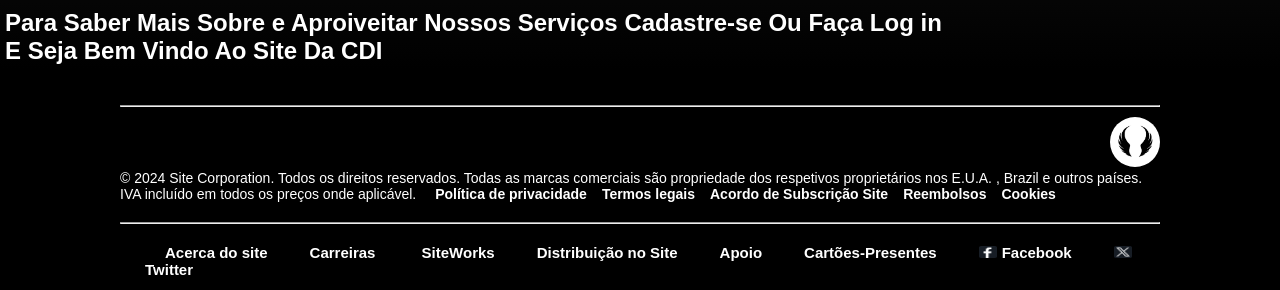
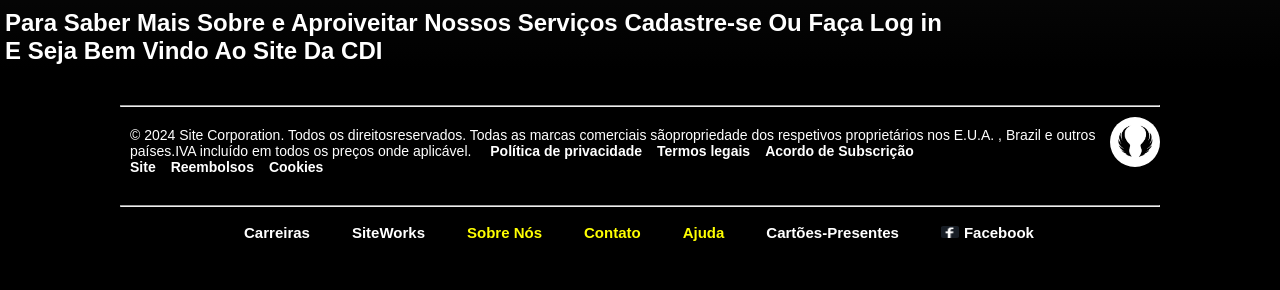
Before and after one commit to Dantedevil10/Project-CDI, an Angular app: page / in a window 1280 px wide. Shown: the part 863-1153 px from the top of the page. Built offline with nearby package versions, Linux system fonts and the light colour scheme; data requests are answered from the project's data file.

Commit message:
Alteração footer, adição jogos +14,lgc ainda não

```diff
--- a/src/app/Componentes/cadastro/cadastro.component.html
+++ b/src/app/Componentes/cadastro/cadastro.component.html
@@ -9,15 +9,20 @@
     <div class="pagecad-container">
         <div class="pagecadbox">
             <span class="inputs">
-                <p style="font-size: 13px;">User name</p>
+                <p style="font-size: 13px;">Nome de Usuário* : </p>
                     <input type="text" name="" id="Mytext"  style="background-color: rgba(10, 17, 21, 0.934);border: 1px solid white;">
                 <p></p> <!--Esse p Não pra Nada So é Pra Dar Um Espaçamento-->
-                <p style="font-size: 13px;">Email Adress</p>
+                <p style="font-size: 13px;">Email* : </p>
                     <input type="email" name="" id="Myemail"  style="background-color: rgba(10, 17, 21, 0.934);border: 1px solid white;">
-                <p id="emailmessageerror" style="font-size: 13px;"></p>
-                <p style="font-size: 13px;">Password</p>
+                <p id="emailmessageerror" style="font-size: 13px;"></p> <!--Lógica de erro (email => alerta so caso não tenha @ ou .)-->
+                <p style="font-size: 13px;">Cpf* :</p>
+                <input type="number" name="" id="Mycpf" style="background-color: rgba(10, 17, 21, 0.934);border: 1px solid white;">
+                <p id="cpfmessageerror" style="font-size: 13px;"></p>
+                <p style="font-size: 13px;">Dada de Nascimento* :</p>
+                    <input type="date" name="" id="Mydata" style="background-color: rgba(10, 17, 21, 0.934);border: 1px solid white">
+                <!--<p style="font-size: 13px;">Senha</p>
                     <input type="password" name="" id="Mypassword" style="background-color: rgba(10, 17, 21, 0.934);border: 1px solid white;">
-
+                  -->
             </span>
             <span class="Mybutton">
                 <input type="button" value="Create Account" id="buttonsign">
--- a/src/app/Componentes/cadastro/cadastro.component.sass
+++ b/src/app/Componentes/cadastro/cadastro.component.sass
@@ -66,7 +66,12 @@
     border-radius: 6px
     height: 30px
 
-#Mypassword
+#Mycpf
     width: 100%
     border-radius:6px
     height: 30px
+
+#Mydata
+    width: 100%
+    border-radius:6px
+    height: 30px
--- a/src/app/Componentes/cadastro/cadastro.component.ts
+++ b/src/app/Componentes/cadastro/cadastro.component.ts
@@ -6,8 +6,9 @@ import { Component } from '@angular/core';
   styleUrl: './cadastro.component.sass'
 })
 export class CadastroComponent {
-  constructor(){}
 
+  constructor(){
 
+  }
 
 }
--- a/src/app/Componentes/footer/footer.component.html
+++ b/src/app/Componentes/footer/footer.component.html
@@ -1,33 +1,27 @@
 <footer>
     <div id="footer-container">
         <hr>
-        <div class="position-image">
-            <div>
-                <img src="assets/images/logo.jpg" width="50px" height="50px" style="border-radius: 100%;" alt="Logo of site">
-            </div>
-        </div>
-        <div class="text-1">
-            © 2024 Site Corporation. Todos os direitos reservados. Todas as marcas comerciais são propriedade dos respetivos proprietários nos E.U.A. , Brazil e outros países.
-        </div>
-        <div class="text-2">
-            IVA incluído em todos os preços onde aplicável.
+        <div class="body-footer-container">
+          <div class="footer-text">
+              <p>© 2024 Site Corporation. Todos os direitosreservados. Todas as marcas comerciais sãopropriedade dos respetivos proprietários nos E.U.A. , Brazil e outros países.IVA incluído em todos os preços onde aplicável.
                   <a href="">Política de privacidade</a>
                   <a href="">Termos legais</a>
                   <a href="">Acordo de Subscrição Site</a>
                   <a href="">Reembolsos</a>
                   <a href="">Cookies</a>
-
+              </p>
+          </div>
+            <img src="assets/images/logo.jpg" width="50px" height="50px" style="border-radius: 100%;" alt="Logo of site">
           </div>
           <hr>
             <div class="links">
-            <a href="">Acerca do site</a>
               <a href="">Carreiras </a>
               <a href="">SiteWorks</a>
-            <a href="">Distribuição no Site</a>
-            <a href="">Apoio</a>
+              <a href="" routerLink="/sobre-nos" class="links-bottom-footer">Sobre Nós</a>
+              <a href="" routerLink="/contato" class="links-bottom-footer">Contato</a> <!--Responsáveis ESTILIZAÇÃO -> Destacar essas três ancoras-->
+              <a href="" routerLink="/ajuda" class="links-bottom-footer">Ajuda</a>
               <a href="">Cartões-Presentes</a>
               <a href=""><img src="assets/images/ico_facebook.png" alt="something" width="23px" height="12px">Facebook</a>
-            <a href=""><img src="assets/images/ico_twitter.png" alt="something" width="23px" height="12px">Twitter</a>
             </div>
     </div>
 </footer>
--- a/src/app/Componentes/footer/footer.component.sass
+++ b/src/app/Componentes/footer/footer.component.sass
@@ -8,44 +8,46 @@ footer
     color: white
     font-family: Arial, Helvetica, sans-serif
     font-size: 14px
-
-#footer-container
-    padding: 35px 120px 15px 120px
-
-
-.position-image
-    display: flex
-    justify-content: flex-end
-    margin-top: 10px
-
 a
     text-decoration: none
     font-weight: bold
+    margin-left: 20px
     color: white
-    margin-left: 20px
+    img
+        color: #000
+        padding-right: 5px
 
-.text-2
+#footer-container
+    padding: 35px 120px 35px 120px
+
+.body-footer-container
+    display: flex
+    justify-content: space-between
+    margin: 10px 0px 10px 0px
+
+.footer-text
+    display: flex
+    justify-content: start
+    width: 95%
     margin-bottom: 20px
+    padding-top: 10px
+    padding-left: 10px
     a
         margin-left: 15px
 
 .links
-    padding: 0px 10px 0px 25px
-    margin-top: 20px
+    display: inline-flex
+    justify-content: center
+    align-items: center
+    width: 100%
+    height: 50px
     a
-        margin-right: 22px
-        font-size: 15px
+      margin-right: 22px
+      font-size: 15px
     img
         color: #000
         padding-right: 5px
 
-    margin-top: 20px
-
-a
-    text-decoration: none
-    font-weight: bold
-    color: white
-    margin-left: 20px
-    img
-        color: #000
-        padding-right: 5px
+.links-bottom-footer
+    // border: 1px solid white
+    color: yellow
```
Also changed, not shown: src/db/db.json (+107 -27 lines). Lines whose indentation alone changed are shown as unchanged.
